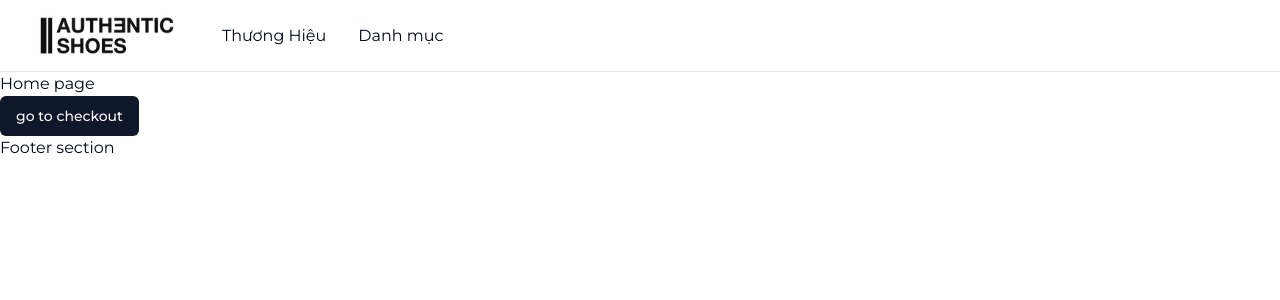
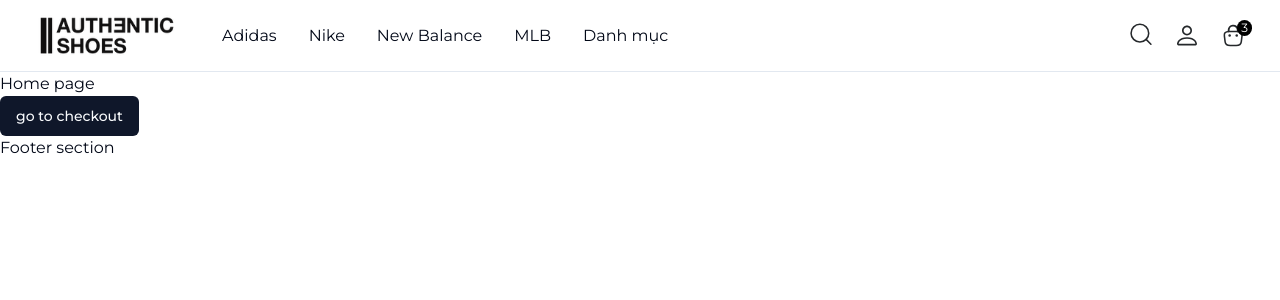
Before and after one commit to hoangminh46/fe-shophcmnpt, a Next.js app: page / in a window 1280 px wide. Shown: the top 300 px of the page. Built offline with nearby package versions, Linux system fonts and the light colour scheme.

Commit message:
update header 2

```diff
--- a/src/components/core/MainHeader.tsx
+++ b/src/components/core/MainHeader.tsx
@@ -3,15 +3,17 @@ import {
   DropdownMenu,
   DropdownMenuContent,
   DropdownMenuItem,
-  DropdownMenuLabel,
-  DropdownMenuSeparator,
   DropdownMenuTrigger,
 } from "@/components/ui/dropdown-menu";
+import Link from "next/link";
+import SearchIcon from "@/icons/SearchIcon";
+import UserIcon from "@/icons/UserIcon";
+import CartIcon from "@/icons/CartIcon";
 
 export default function MainHeader() {
   return (
     <header className="border-b-1 border-l-neutral-700 h-4.5">
-      <div className="container flex items-center h-full">
+      <div className="container flex items-center h-full justify-between">
         <div className="flex items-center gap-10">
           <Image
             src="/images/logo.webp"
@@ -21,27 +23,40 @@ export default function MainHeader() {
             quality={70}
           />
           <div className="flex gap-8">
-            <DropdownMenu open={false}>
-              <DropdownMenuTrigger className="outline-none">
-                Thương Hiệu
-              </DropdownMenuTrigger>
-              <DropdownMenuContent>
-                <DropdownMenuItem>Adidas</DropdownMenuItem>
-                <DropdownMenuItem>Nike</DropdownMenuItem>
-                <DropdownMenuItem>MLB</DropdownMenuItem>
-                <DropdownMenuItem>New Balance</DropdownMenuItem>
-              </DropdownMenuContent>
-            </DropdownMenu>
+            <Link href={"/adidas"}>Adidas</Link>
+            <Link href={"/adidas"}>Nike</Link>
+            <Link href={"/adidas"}>New Balance</Link>
+            <Link href={"/adidas"}>MLB</Link>
             <DropdownMenu>
               <DropdownMenuTrigger className="outline-none">
                 Danh mục
               </DropdownMenuTrigger>
               <DropdownMenuContent>
-                <DropdownMenuItem>Giày thể thao</DropdownMenuItem>
-                <DropdownMenuItem>Giày thời trang</DropdownMenuItem>
-                <DropdownMenuItem>Giày chạy bộ</DropdownMenuItem>
+                <DropdownMenuItem className="p-4">
+                  Giày thể thao
+                </DropdownMenuItem>
+                <DropdownMenuItem className="p-4">
+                  Giày thời trang
+                </DropdownMenuItem>
+                <DropdownMenuItem className="p-4">
+                  Giày chạy bộ
+                </DropdownMenuItem>
               </DropdownMenuContent>
             </DropdownMenu>
+          </div>
+        </div>
+        <div className="flex items-center gap-4">
+          <div>
+            <SearchIcon />
+          </div>
+          <div>
+            <UserIcon />
+          </div>
+          <div className="relative">
+            <CartIcon />
+            <span className="absolute text-xs top-0 -right-1 bg-black text-white px-1 text-center rounded-full">
+              3
+            </span>
           </div>
         </div>
       </div>
--- /dev/null
+++ b/src/icons/CartIcon.tsx
@@ -0,0 +1,42 @@
+export default function CartIcon() {
+  return (
+    <svg
+      width="30"
+      height="31"
+      viewBox="0 0 24 25"
+      fill="none"
+      xmlns="http://www.w3.org/2000/svg"
+    >
+      <path
+        d="M8.47803 9.03125V8.25492C8.47803 6.45418 9.95882 4.68544 11.7996 4.51737C13.9921 4.30929 15.8411 5.99799 15.8411 8.10286V9.20732"
+        stroke="#25282B"
+        stroke-width="1.5"
+        stroke-miterlimit="10"
+        stroke-linecap="round"
+        stroke-linejoin="round"
+      ></path>
+      <path
+        d="M9.70483 20.5H14.6135C17.9024 20.5 18.4914 19.2115 18.6632 17.6428L19.2768 12.8408C19.4977 10.888 18.925 9.29535 15.4316 9.29535H8.88671C5.39335 9.29535 4.82067 10.888 5.04156 12.8408L5.65515 17.6428C5.82696 19.2115 6.416 20.5 9.70483 20.5Z"
+        stroke="#25282B"
+        stroke-width="1.25"
+        stroke-miterlimit="10"
+        stroke-linecap="round"
+        stroke-linejoin="round"
+      ></path>
+      <path
+        d="M15.0188 12.4967H15.0262"
+        stroke="#25282B"
+        stroke-width="2"
+        stroke-linecap="round"
+        stroke-linejoin="round"
+      ></path>
+      <path
+        d="M9.29128 12.4967H9.29863"
+        stroke="#25282B"
+        stroke-width="2"
+        stroke-linecap="round"
+        stroke-linejoin="round"
+      ></path>
+    </svg>
+  );
+}
--- /dev/null
+++ b/src/icons/SearchIcon.tsx
@@ -0,0 +1,26 @@
+export default function SearchIcon() {
+  return (
+    <svg
+      width="30"
+      height="31"
+      viewBox="0 0 24 25"
+      fill="none"
+      xmlns="http://www.w3.org/2000/svg"
+    >
+      <path
+        d="M11.1111 17.7222C15.0385 17.7222 18.2222 14.5385 18.2222 10.6111C18.2222 6.68375 15.0385 3.5 11.1111 3.5C7.18375 3.5 4 6.68375 4 10.6111C4 14.5385 7.18375 17.7222 11.1111 17.7222Z"
+        stroke="#25282B"
+        stroke-width="1.25"
+        stroke-linecap="round"
+        stroke-linejoin="round"
+      ></path>
+      <path
+        d="M20.0002 19.5L16.1335 15.6334"
+        stroke="#25282B"
+        stroke-width="1.25"
+        stroke-linecap="round"
+        stroke-linejoin="round"
+      ></path>
+    </svg>
+  );
+}
--- /dev/null
+++ b/src/icons/UserIcon.tsx
@@ -0,0 +1,16 @@
+export default function UserIcon() {
+  return (
+    <svg
+      width="30"
+      height="31"
+      viewBox="0 0 24 24"
+      fill="none"
+      xmlns="http://www.w3.org/2000/svg"
+    >
+      <path
+        d="M11.9998 12C13.0606 12 14.078 11.5786 14.8282 10.8284C15.5783 10.0783 15.9998 9.06086 15.9998 8C15.9998 6.93913 15.5783 5.92172 14.8282 5.17157C14.078 4.42143 13.0606 4 11.9998 4C10.9389 4 9.92147 4.42143 9.17133 5.17157C8.42118 5.92172 7.99975 6.93913 7.99975 8C7.99975 9.06086 8.42118 10.0783 9.17133 10.8284C9.92147 11.5786 10.9389 12 11.9998 12ZM14.6664 8C14.6664 8.35026 14.5974 8.6971 14.4634 9.0207C14.3294 9.3443 14.1329 9.63834 13.8852 9.88601C13.6375 10.1337 13.3435 10.3302 13.0199 10.4642C12.6963 10.5982 12.3495 10.6672 11.9992 10.6672C11.6489 10.6672 11.3021 10.5982 10.9785 10.4642C10.6549 10.3302 10.3609 10.1337 10.1132 9.88601C9.86551 9.63834 9.66905 9.3443 9.53501 9.0207C9.40097 8.6971 9.33198 8.35026 9.33198 8C9.33198 7.29276 9.61293 6.61448 10.113 6.11438C10.6131 5.61428 11.2914 5.33333 11.9986 5.33333C12.7059 5.33333 13.3842 5.61428 13.8843 6.11438C14.3844 6.61448 14.6664 7.29276 14.6664 8ZM19.9998 18.6667C19.9998 20 18.6664 20 18.6664 20H5.33309C5.33309 20 3.99976 20 3.99976 18.6667C3.99976 17.3333 5.33309 13.3333 11.9998 13.3333C18.6664 13.3333 19.9998 17.3333 19.9998 18.6667ZM18.6664 18.6611C18.6653 18.3333 18.4609 17.3467 17.5564 16.4422C16.6886 15.5733 15.052 14.6667 11.9998 14.6667C8.94642 14.6667 7.31087 15.5733 6.44198 16.4422C5.53864 17.3467 5.33531 18.3333 5.33309 18.6611H18.6664Z"
+        fill="#25282B"
+      ></path>
+    </svg>
+  );
+}
--- a/tailwind.config.ts
+++ b/tailwind.config.ts
@@ -23,6 +23,9 @@ const config = {
       },
       borderWidth: {
         "1": "1px",
+      },
+      padding: {
+        "0.5": "3px",
       },
       colors: {
         border: "hsl(var(--border))",
```
Also changed, not shown: package.json (+9 -3 lines), 1 other file (tests, documents, lock files or other folders).
